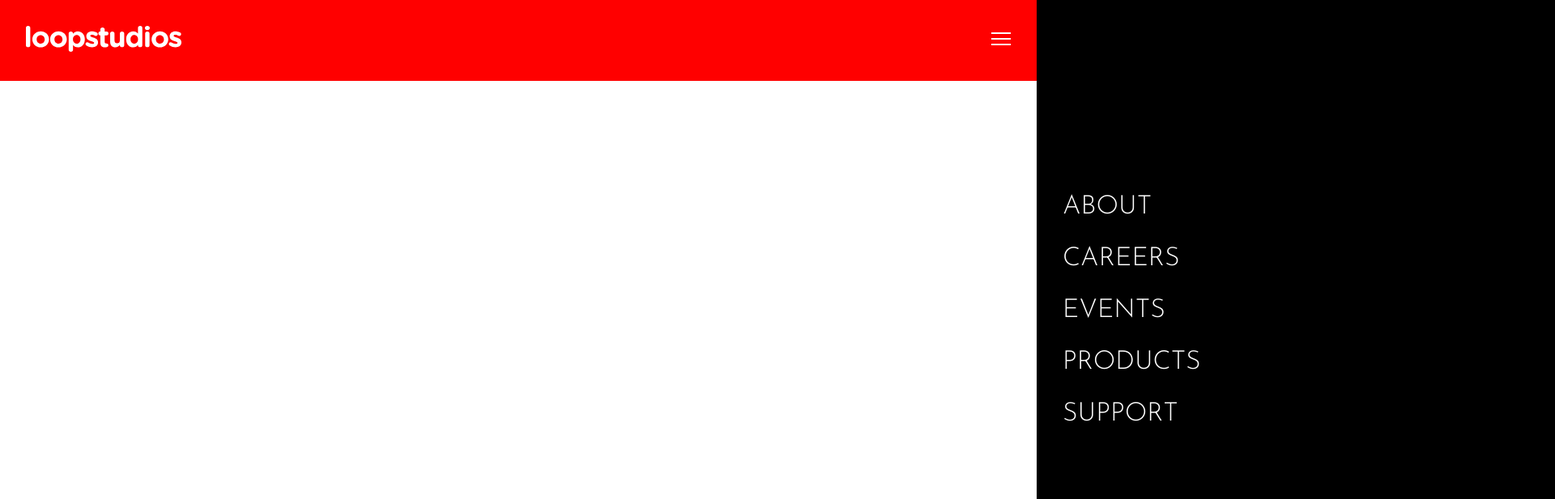
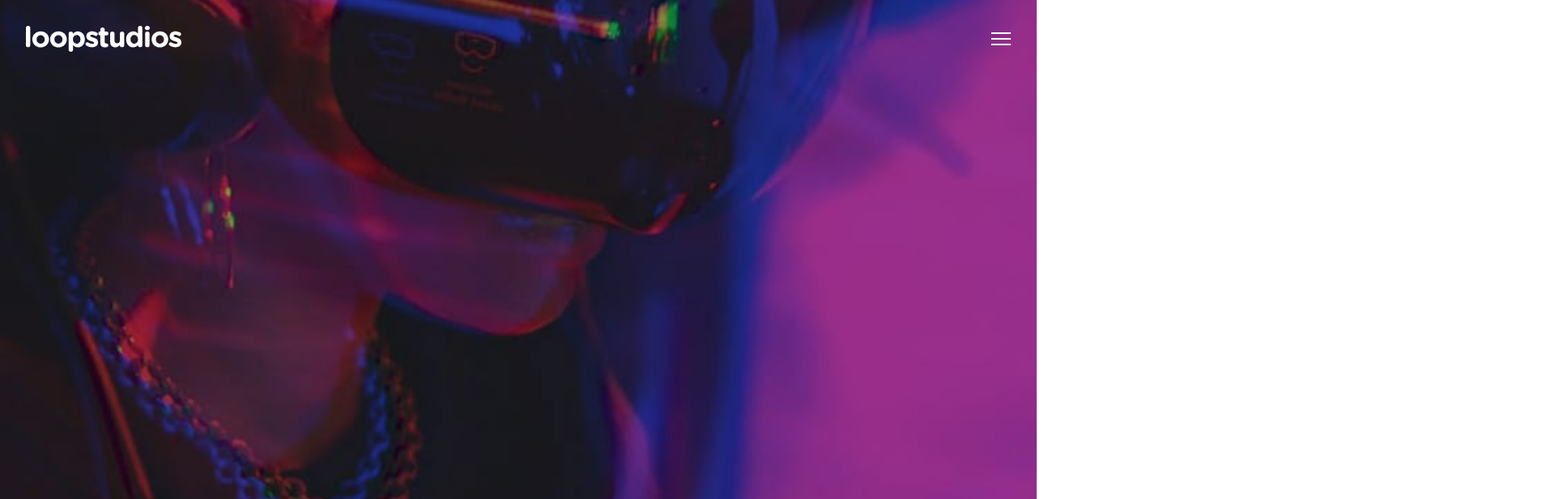
Before and after one commit to john-simply/frontend-mentor-challenges, a plain HTML site: page junior/loopstudios-landing-page/index.html in a window 1280 px wide. Shown: the top 617 px of the page at 81% size, 1920 px wide, since content can reach past the window. Drawn offline with Linux system fonts and the light colour scheme.

Commit message:
overflow fixed with hero addition

```diff
--- a/junior/loopstudios-landing-page/index.html
+++ b/junior/loopstudios-landing-page/index.html
@@ -57,6 +57,12 @@
       </nav>
     </header>
 
-    <main class="homepage-content"></main>
+    <main class="homepage-content">
+      <section class="hero-landing">
+        <figure role="presentation" class="hero-landing__image-wrapper">
+          <img src="./images/mobile/image-hero.jpg" alt="" />
+        </figure>
+      </section>
+    </main>
   </body>
 </html>
--- a/junior/loopstudios-landing-page/style.scss
+++ b/junior/loopstudios-landing-page/style.scss
@@ -26,24 +26,29 @@
 
 /*===BASE ELEMENTS===*/
 
-html {
+html,
+body {
   overflow-x: hidden;
 }
 
 body {
+  position: relative;
+  height: 100vh;
+
   font-family: var(--font-josefin);
   font-size: calc(1rem - 1px);
 }
 
 /*===MAIN NAVIGATION===*/
 .main-header {
-  background-color: red;
   display: flex;
+  justify-content: space-between;
   align-items: center;
-  justify-content: space-between;
+
+  position: absolute;
+  width: 100%;
 
   padding: 2rem;
-
   .company-logo {
     position: relative;
     z-index: 10;
@@ -89,3 +94,14 @@ body {
     }
   }
 }
+
+.hero-landing {
+  &__image-wrapper {
+    height: 100vh;
+    img {
+      width: 100%;
+      height: 100%;
+      object-fit: cover;
+    }
+  }
+}
```
Also changed, not shown: junior/loopstudios-landing-page/style.css, 1 other file.
